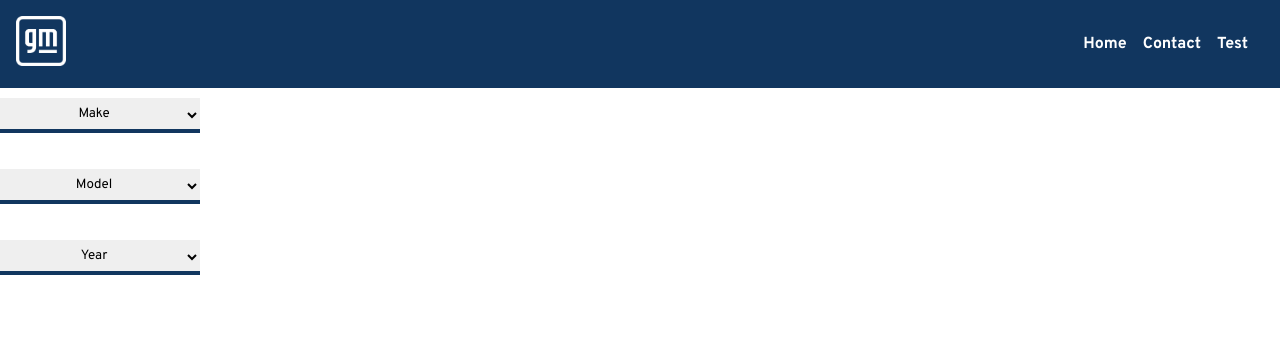
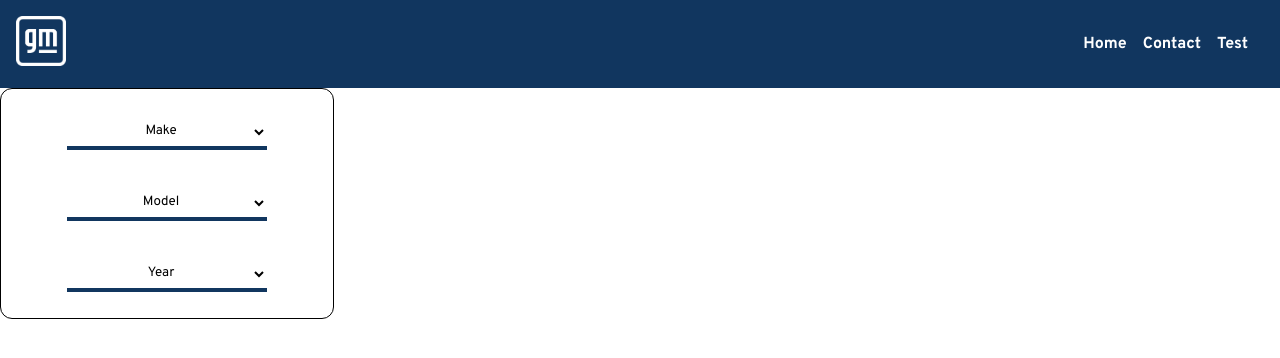
Before and after one commit to MTUHIDE/GM-Automotive-Car-Comparison-App, a React (Vite) app in the folder car-comparison-vitejs/: page /test in a window 1280 px wide. Shown: the top 358 px of the page. Built offline with nearby package versions, Linux system fonts and the light colour scheme.

Commit message:
More CSS changes to reflect original design

```diff
--- a/car-comparison-vitejs/src/App.css
+++ b/car-comparison-vitejs/src/App.css
@@ -1,28 +1,3 @@
 #root {
   flex: 1;
 }
-
-.car-comparison-h3
-{
-  text-align: center;
-}
-
-.compare-button
-{
-  font-family: inherit;
-	color: white;
-  border: none;
-  width: 120px;
-	border-radius: 8px;
-	padding: 10px;
-  background-color: #11365F;
-	cursor: pointer;
-	outline: inherit;
-}
-
-.compare-button-container
-{
-  margin: 30px;
-  display: flex;
-  justify-content: center;
-}
--- a/car-comparison-vitejs/src/Components/CompareCarBox/CarBox.jsx
+++ b/car-comparison-vitejs/src/Components/CompareCarBox/CarBox.jsx
@@ -5,7 +5,7 @@ export default function CarBox()
 {
     return (
         <div className="car-box">
-            <img src="https://as1.ftcdn.net/v2/jpg/00/94/21/28/1000_F_94212892_aFg5Zy6tKRkCKttqLErKiLuwK1KnMLtm.jpg" width="140px" height="100px"></img>
+            <img src="/adobe-car.png" width="180px" height="126px"></img>
             <CompareForm />
         </div>
     )
--- a/car-comparison-vitejs/src/Components/CompareCarBox/CompareCarBox.css
+++ b/car-comparison-vitejs/src/Components/CompareCarBox/CompareCarBox.css
@@ -7,15 +7,12 @@
 
 .car-box
 {
+    display: flex;
     margin-top: 20px;
     display: flex;
-    flex-basis: 300px;
     min-height: 400px;
     flex-direction: column;
     align-items: center;
-    border-style: solid;
-    border-radius: 12px;
-    border-width: 0.9px;
 }
 
 .car-box > img
--- a/car-comparison-vitejs/src/Components/CompareForm/CompareForm.css
+++ b/car-comparison-vitejs/src/Components/CompareForm/CompareForm.css
@@ -1,10 +1,17 @@
 .car-selector-form
 {
-    margin: auto;
     display: flex;
     justify-content: center;
     flex-direction: column;
     gap: 16px;
+    border-style: solid;
+    flex: 1;
+    flex-basis: 100px;
+    width: 300px;
+    align-items: center;
+    border-radius: 12px;
+    border-width: 0.9px;
+    padding: 16px;
 }
 
 .car-selector-form select
@@ -20,5 +27,6 @@
     border-bottom-width: 4px;
     font-family: inherit;
     text-align: center;
+    background-color: white;
 
 }
--- /dev/null
+++ b/car-comparison-vitejs/src/pages/Home.css
@@ -0,0 +1,25 @@
+.car-comparison-h1
+{
+  margin-top: 80px;
+  text-align: center;
+}
+
+.compare-button
+{
+  font-family: inherit;
+	color: white;
+  border: none;
+  width: 120px;
+	border-radius: 8px;
+	padding: 10px;
+  background-color: #11365F;
+	cursor: pointer;
+	outline: inherit;
+}
+
+.compare-button-container
+{
+  margin: 30px;
+  display: flex;
+  justify-content: center;
+}
--- a/car-comparison-vitejs/src/pages/Home.jsx
+++ b/car-comparison-vitejs/src/pages/Home.jsx
@@ -1,13 +1,12 @@
 import Navbar from '../components/Nav/Navbar.jsx'
-import Footer from '../components/Footer/Footer.jsx'
 import CompareCarBox from '../components/CompareCarBox/CompareCarBox.jsx'
-
+import './Home.css'
 
 export default function Home() {
     return (
         <div className="home">
             <Navbar />
-            <h3 className="car-comparison-h3">Car Comparison Tool</h3>
+            <h1 className="car-comparison-h1">Select Two Vehicles to Compare</h1>
             <CompareCarBox />
             <div className="compare-button-container">
                 <button className="compare-button">Compare</button>
```
Also changed, not shown: car-comparison-vitejs/public/adobe-car.png (added).
